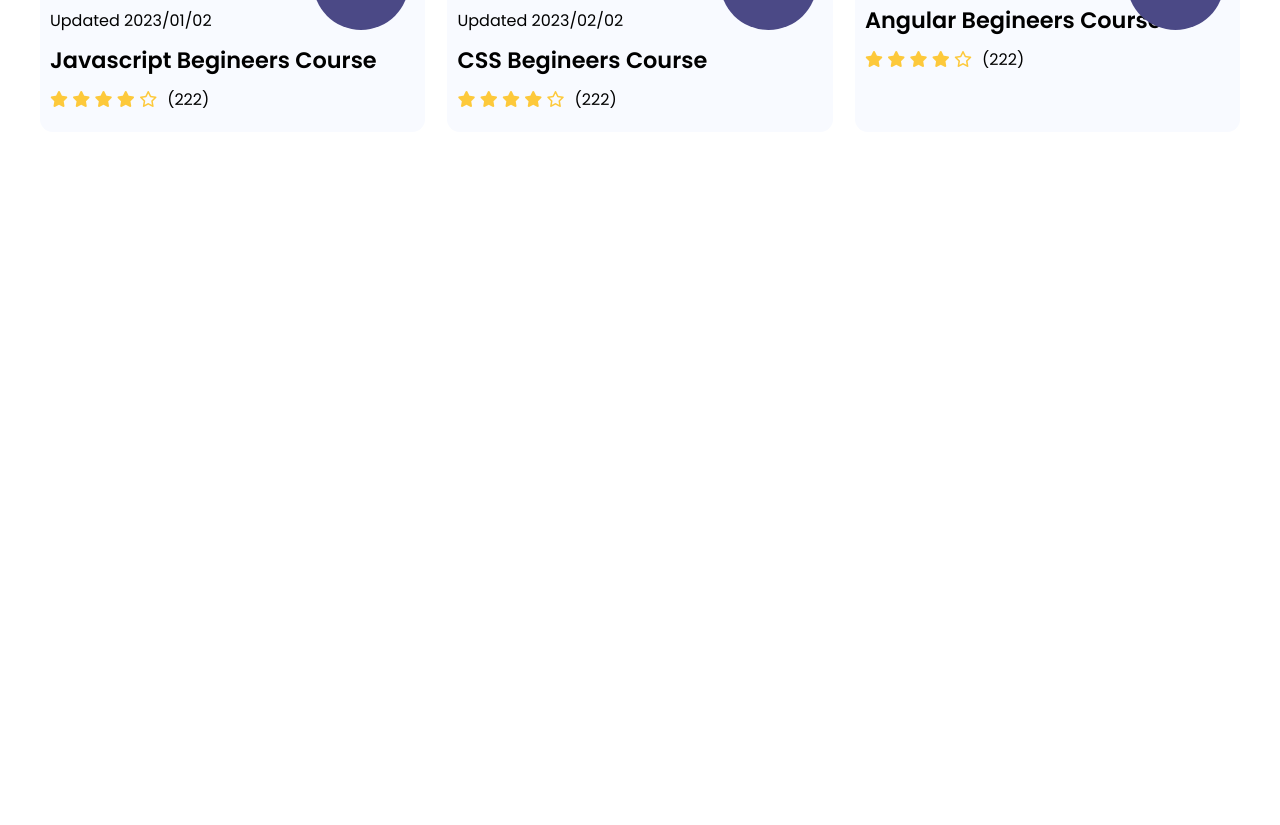
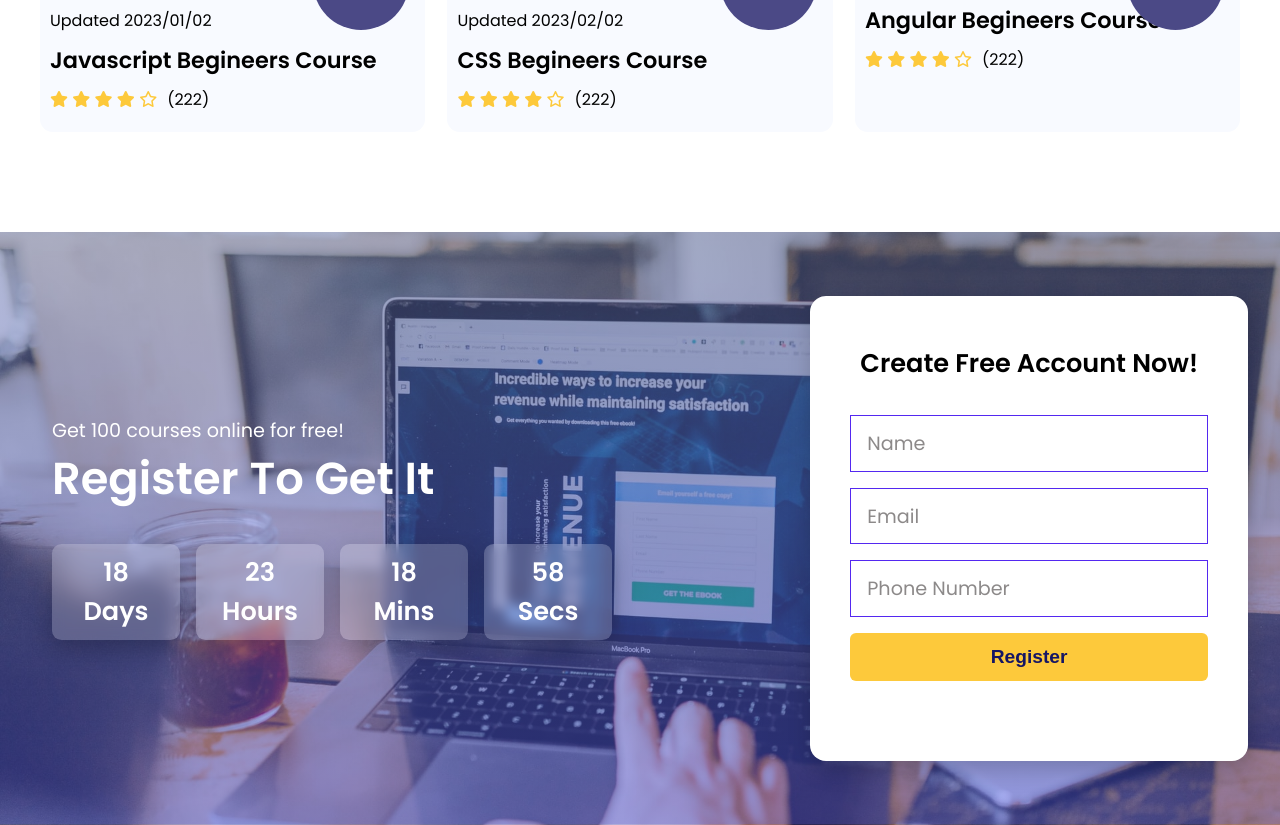
Before and after one commit to iyubrajpoudel/education-portal, a plain HTML site: page index.html in a window 1280 px wide. Shown: the part 2244-3069 px from the top of the page. Before the commit the page ends 2476 px from the top, so only its background shows below. Drawn offline with Linux system fonts and the light colour scheme.

Commit message:
Register section completed..

```diff
--- a/css/style.css
+++ b/css/style.css
@@ -59,6 +59,7 @@ a {
     --shadow: rgb(0, 0, 0, 0.2);
     --purple: rgb(21, 21, 100);
     --purple2: #4b4986;
+    --dark: #413c3c;
     --yellow: #FDC93B;
 }
 
@@ -348,6 +349,132 @@ div.courses-cards {
 }
 
 
+/* End of courses Section Styling */
 
 
-/* End of courses Section Styling */
+/* Register Section Styling */
+
+section#registerSection {
+    min-height: 70vh;
+    background: linear-gradient(rgba(99, 112, 168, 0.5), rgba(81, 91, 233, 0.5)), url("../assets/images/signup.jpg");
+    background-size: cover;
+    background-position: center;
+}
+
+.register-section-content {
+    display: flex;
+    justify-content: space-between;
+    gap: 2rem;
+    padding: 4rem 2rem;
+    /* min-height: 100%; */
+}
+
+.register-section-content .col-a {
+    /* flex-grow: 1; */
+    width: 50%;
+    padding: 120px 20px;
+    display: flex;
+    flex-direction: column;
+    gap: 2rem;
+}
+
+.register-section-content .col-b {
+    width: 40%;
+}
+
+.register-heading {
+    color: var(--white);
+}
+
+.register-heading p {
+    font-size: 1.2rem;
+}
+
+.register-heading h2 {
+    font-size: 2.8rem;
+    font-weight: 800;
+    text-transform: capitalize;
+}
+
+.register-section-content .countdown {
+    display: flex;
+    gap: 1rem;
+}
+
+.countdown .box {
+    width: 8rem;
+    height: 6rem;
+    /* background-color: var(--transparent); */
+    background-color: rgba(255, 255, 255, 0.2);
+    backdrop-filter: blur(6px);
+    display: flex;
+    flex-direction: column;
+    justify-content: center;
+    align-items: center;
+    color: var(--white);
+    font-size: 1.6rem;
+    font-weight: 600;
+    border-radius: 0.6rem;
+    box-shadow: 0 8px 24px 0 var(--shadow);
+}
+
+div.form-card {
+    margin-left: auto;
+    width: 90%;
+    background-color: var(--white);
+    padding: 3rem 2rem;
+    border-radius: 1rem;
+    box-shadow: 2px 8px 24px 0 var(--shadow);
+}
+
+div.form-card h3 {
+    text-align: center;
+    font-size: 1.6rem;
+}
+
+form.register-form {
+    padding: 2rem 0.5rem;
+    display: flex;
+    flex-direction: column;
+    gap: 1rem;
+}
+
+form.register-form input {
+    width: 100%;
+    outline: none;
+    border: 1.5px solid rgb(84, 40, 240);
+    padding: 0.8rem 1rem;
+    font-size: 1.2rem;
+    font-family: 'Poppins', sans-serif;
+}
+
+::placeholder {
+    color: var(--dark);
+    opacity: 0.6;
+}
+
+form.register-form button {
+    width: 100%;
+    padding: 0.8rem 1rem;
+    font-size: 1.2rem;
+    font-weight: 600;
+    outline: none;
+    border: none;
+    background-color: var(--yellow);
+    color: var(--purple);
+    border-radius: 6px;
+    transition: 0.2s all ease-in-out;
+    cursor: pointer;
+}
+
+form.register-form button:hover {
+    background-color: var(--purple);
+    /* color: var(--yellow); */
+    color: var(--white);
+}
+
+
+
+
+
+/* End of register Section Styling */
--- a/index.html
+++ b/index.html
@@ -265,6 +265,57 @@
                 </div>
             </div>
         </section>
+        <section id="registerSection" class="register-section">
+            <div class="container">
+                <div class="row register-section-content">
+                    <div class="col col-a">
+                        <div class="row register-heading">
+                            <p>Get 100 courses online for free!
+                            </p>
+                            <h2>Register to get it</h2>
+                        </div>
+                        <div class="row countdown">
+                            <div class="box days">
+                                <p>18</p>
+                                <p>Days</p>
+                            </div>
+                            <div class="box hours">
+                                <p>23</p>
+                                <p>Hours</p>
+                            </div>
+                            <div class="box mins">
+                                <p>18</p>
+                                <p>Mins</p>
+                            </div>
+                            <div class="box secs">
+                                <p>58</p>
+                                <p>Secs</p>
+                            </div>
+                        </div>
+                    </div>
+                    <div class="col col-b">
+                        <div class="box form-card">
+                            <h3>Create Free Account Now!</h3>
+                            <form action="/" class="register-form">
+                                <div class="field">
+                                    <input type="text" name="name" id="nameInput" placeholder="Name">
+                                </div>
+                                <div class="field">
+                                    <input type="email" name="email" id="emailInput" placeholder="Email">
+                                </div>
+                                <div class="field">
+                                    <input type="number" name="phone" id="phoneInput" placeholder="Phone Number">
+                                </div>
+                                <div class="field button">
+                                    <!-- <input type="submit" value="Register"> -->
+                                    <button type="submit">Register</button>
+                                </div>
+                            </form>
+                        </div>
+                    </div>
+                </div>
+            </div>
+        </section>
     </main>
 </body>
 
```
